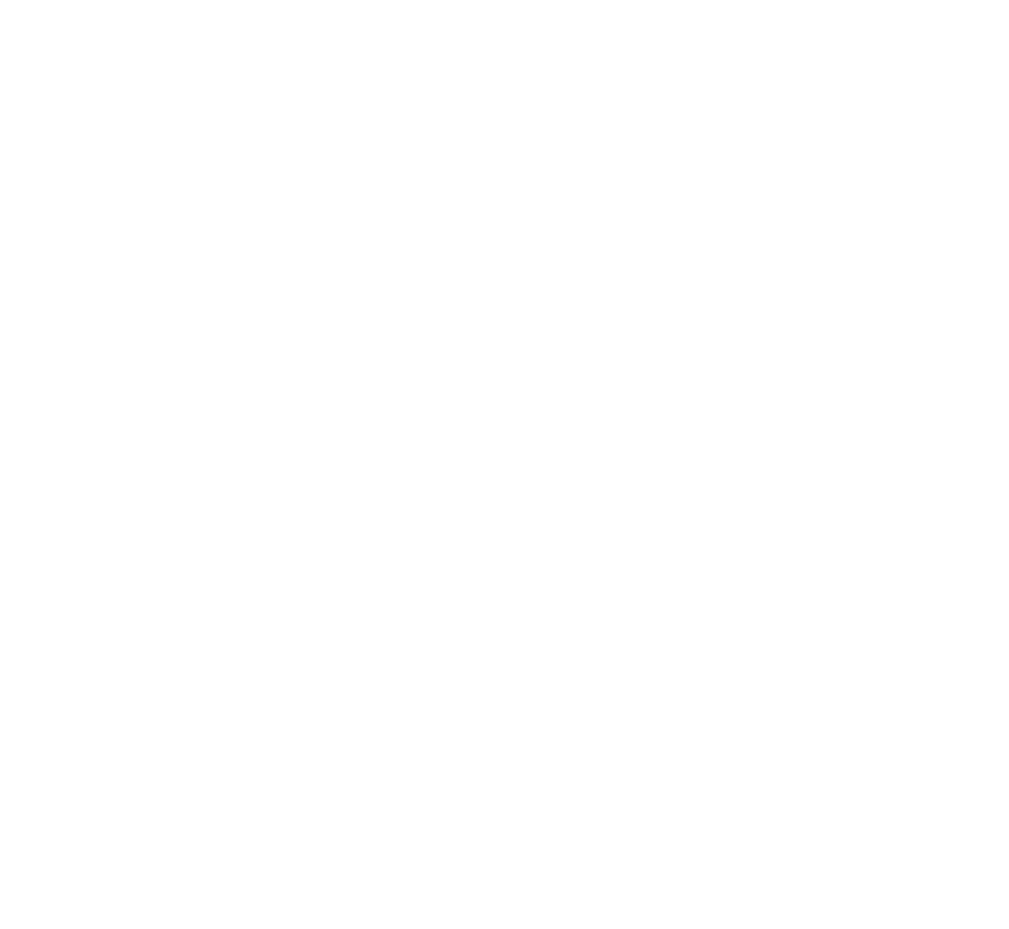
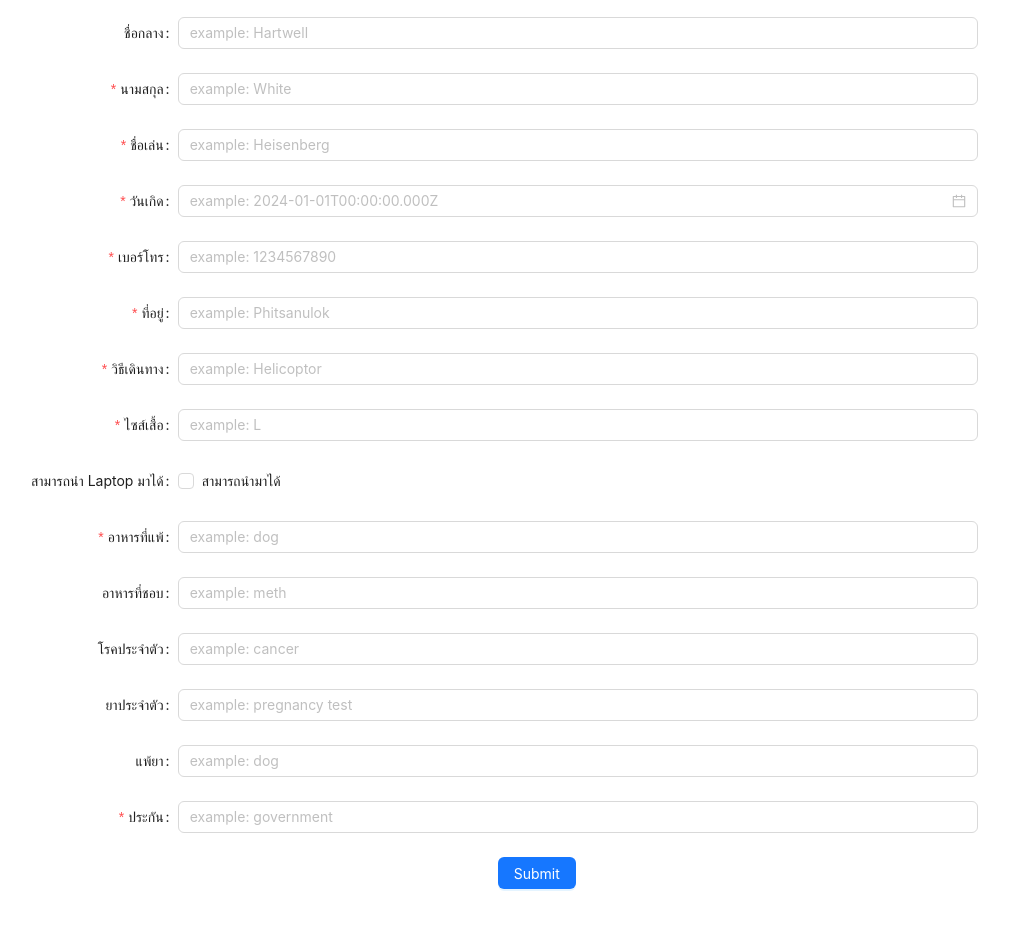
Before and after one commit to cpe-kmutt-student/comcamp35, a React (Vite) app: page / in a window 1280 px wide. Shown: the part 2620-3549 px from the top of the page, without its empty margins (89-1098 px from the left). Before the commit the page ends 2511 px from the top, so only its background shows below. Built offline with nearby package versions, Linux system fonts and the light colour scheme; no server answers.

Commit message:
initialForm

```diff
--- /dev/null
+++ b/src/components/GeneralForm/index.module.scss
@@ -0,0 +1,5 @@
+.GenForm {
+    // display: flex;
+    // justify-content: center;
+    margin: 70px 0px;
+}
--- /dev/null
+++ b/src/components/GeneralForm/index.tsx
@@ -0,0 +1,292 @@
+import React from 'react'
+import { Form, Input, Button, Checkbox, DatePicker } from 'antd'
+import styles from './index.module.scss'
+
+interface FormValues {
+  first_name: string
+  middle_name?: string
+  last_name: string
+  nick_name: string
+  birth_date: string
+  tel: string
+  address: string
+  travel: string
+  shirt_size: string
+  can_bring_laptop: boolean
+  food_allergy?: string
+  favorite_food?: string
+  disease?: string
+  personal_drug?: string
+  drug_allergy?: string
+  insurance: string
+}
+
+const GeneralForm: React.FC = () => {
+  //Show Success: Values on console
+  const onFinish = (values: FormValues) => {
+    console.log('Success:', values)
+  }
+
+  return (
+    <div className={styles.GenForm}>
+      <Form
+        name="GeneralForm"
+        labelCol={{
+          span: 5,
+        }}
+        wrapperCol={{
+          span: 15,
+        }}
+        initialValues={{
+          remember: true,
+        }}
+        onFinish={onFinish}
+      >
+        <Form.Item
+          label="ชื่อจริง"
+          name="first_name"
+          rules={[
+            {
+              required: true,
+              message: 'Please input your first name!',
+            },
+            { whitespace: true, message: 'Please input your first name!' },
+          ]}
+          hasFeedback
+        >
+          <Input placeholder="example: Walter" />
+        </Form.Item>
+
+        <Form.Item
+          label="ชื่อกลาง"
+          name="middle_name"
+          rules={[
+            {
+              required: false,
+            },
+            { whitespace: true, message: 'Please type something' },
+          ]}
+          hasFeedback
+        >
+          <Input placeholder="example: Hartwell" />
+        </Form.Item>
+
+        <Form.Item
+          label="นามสกุล"
+          name="last_name"
+          rules={[
+            {
+              required: true,
+              message: 'Please input your last name!',
+            },
+            { whitespace: true, message: 'Please input your last name!' },
+          ]}
+          hasFeedback
+        >
+          <Input placeholder="example: White" />
+        </Form.Item>
+
+        <Form.Item
+          label="ชื่อเล่น"
+          name="nickname"
+          rules={[
+            {
+              required: true,
+              message: 'Please input your nick name!',
+            },
+            { whitespace: true, message: 'Please input your nick name!' },
+          ]}
+          hasFeedback
+        >
+          <Input placeholder="example: Heisenberg" />
+        </Form.Item>
+
+        <Form.Item
+          label="วันเกิด"
+          name="birth_date"
+          rules={[
+            {
+              required: true,
+              message: 'Please choose your birth date!',
+            },
+          ]}
+          hasFeedback
+        >
+          <DatePicker style={{ width: '100%' }} picker="date" placeholder="example: 2024-01-01T00:00:00.000Z" />
+        </Form.Item>
+
+        <Form.Item
+          label="เบอร์โทร"
+          name="tel"
+          rules={[
+            {
+              required: true,
+              message: 'Please input your telephone number!',
+            },
+            { whitespace: true, message: 'Please input your telephone number!' },
+          ]}
+          hasFeedback
+        >
+          <Input type="tel" max={10} placeholder="example: 1234567890" />
+        </Form.Item>
+
+        <Form.Item
+          label="ที่อยู่"
+          name="address"
+          rules={[
+            {
+              required: true,
+              message: 'Please input your address!',
+            },
+            { whitespace: true, message: 'Please input your address!' },
+          ]}
+          hasFeedback
+        >
+          <Input placeholder="example: Phitsanulok" />
+        </Form.Item>
+
+        <Form.Item
+          label="วิธีเดินทาง"
+          name="travel"
+          rules={[
+            {
+              required: true,
+              message: 'Please input the ways you travel!',
+            },
+            { whitespace: true, message: 'Please input the ways you travel!' },
+          ]}
+          hasFeedback
+        >
+          <Input placeholder="example: Helicoptor" />
+        </Form.Item>
+
+        <Form.Item
+          label="ไซส์เสื้อ"
+          name="shirt_size"
+          rules={[
+            {
+              required: true,
+              message: 'Please input your shirt size!',
+            },
+            { whitespace: true, message: 'Please input your shirt size!' },
+          ]}
+          hasFeedback
+        >
+          <Input placeholder="example: L" />
+        </Form.Item>
+
+        <Form.Item
+          label="สามารถนำ Laptop มาได้"
+          name="can_bring_laptop"
+          valuePropName="checked"
+          wrapperCol={{
+            span: 8,
+          }}
+          rules={[
+            {
+              validator: (_, value) =>
+                value ? Promise.resolve() : Promise.reject('Please confirm you can bring your laptop!'),
+            },
+          ]}
+        >
+          <Checkbox>สามารถนำมาได้</Checkbox>
+        </Form.Item>
+
+        <Form.Item
+          label="อาหารที่แพ้"
+          name="food_allergy"
+          rules={[
+            {
+              required: true,
+              message: 'Please input your allergy food!',
+            },
+            { whitespace: true, message: 'Please input your allergy food!' },
+          ]}
+          hasFeedback
+        >
+          <Input placeholder="example: dog" />
+        </Form.Item>
+
+        <Form.Item
+          label="อาหารที่ชอบ"
+          name="favorite_food"
+          rules={[
+            {
+              required: false,
+            },
+          ]}
+          hasFeedback
+        >
+          <Input placeholder="example: meth" />
+        </Form.Item>
+
+        <Form.Item
+          label="โรคประจำตัว"
+          name="disease"
+          rules={[
+            {
+              required: false,
+            },
+          ]}
+          hasFeedback
+        >
+          <Input placeholder="example: cancer" />
+        </Form.Item>
+
+        <Form.Item
+          label="ยาประจำตัว"
+          name="personal_drug"
+          rules={[
+            {
+              required: false,
+            },
+          ]}
+          hasFeedback
+        >
+          <Input placeholder="example: pregnancy test" />
+        </Form.Item>
+
+        <Form.Item
+          label="แพ้ยา"
+          name="drug_allergy"
+          rules={[
+            {
+              required: false,
+            },
+          ]}
+          hasFeedback
+        >
+          <Input placeholder="example: dog" />
+        </Form.Item>
+
+        <Form.Item
+          label="ประกัน"
+          name="insurance"
+          rules={[
+            {
+              required: true,
+              message: 'Please input your insurance!',
+            },
+            { whitespace: true, message: 'Please input your insurance!' },
+          ]}
+          hasFeedback
+        >
+          <Input placeholder="example: government" />
+        </Form.Item>
+
+        <Form.Item
+          wrapperCol={{
+            offset: 11,
+            span: 16,
+          }}
+        >
+          <Button type="primary" htmlType="submit">
+            Submit
+          </Button>
+        </Form.Item>
+      </Form>
+    </div>
+  )
+}
+
+export default GeneralForm
--- a/src/components/Home/index.tsx
+++ b/src/components/Home/index.tsx
@@ -10,6 +10,7 @@ import Timeline from './Content/Timeline'
 import Faq from './Content/FAQ'
 import Sponsor from './Content/Sponsor'
 import Contact from './Content/Contact'
+import GeneralForm from '../GeneralForm'
 
 const Content: React.FC = () => {
   return (
@@ -25,6 +26,7 @@ const Content: React.FC = () => {
       <Faq />
       <Sponsor />
       <Contact />
+      <GeneralForm />
     </div>
   )
 }
```
Also changed, not shown: src/components/RegistrationForm/index.tsx (added, +12 -0 lines), src/pages/RegistrationPage/index.tsx (added, +11 -0 lines), src/pages/RegistrationPage/index.module.scss (added).
